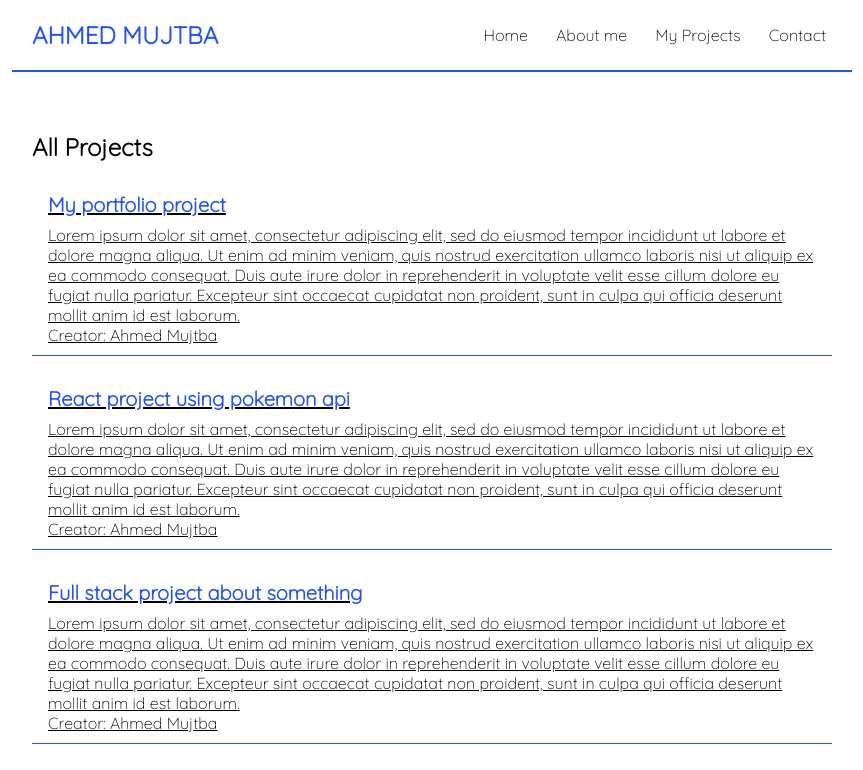
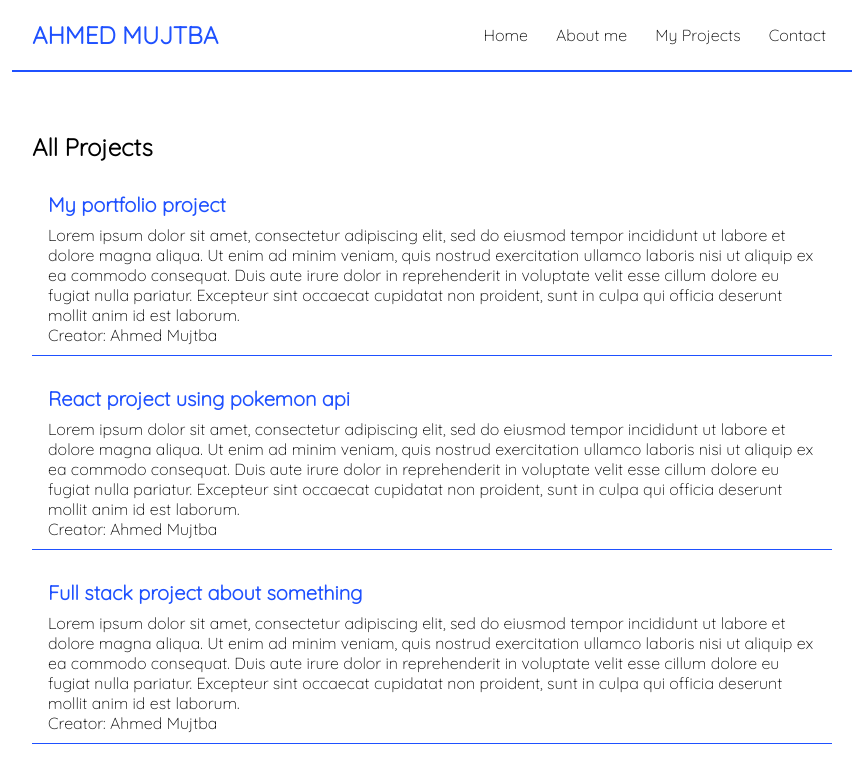
Before and after one commit to ahmedmujtba/react-blog, a React (Create React App) app in the folder react-blog/: page /myprojects in a window 1280 px wide. Shown: the top 770 px of the page, without its empty margins (208-1071 px from the left). Built offline with nearby package versions, Linux system fonts and the light colour scheme; data requests are answered from the project's data file.

Commit message:
project preview styling change

```diff
--- a/react-blog/src/index.css
+++ b/react-blog/src/index.css
@@ -55,3 +55,6 @@
   color: #1f51ff;
   margin-bottom: 8px;
 }
+.projects-preview a {
+  text-decoration: none;
+}
```
